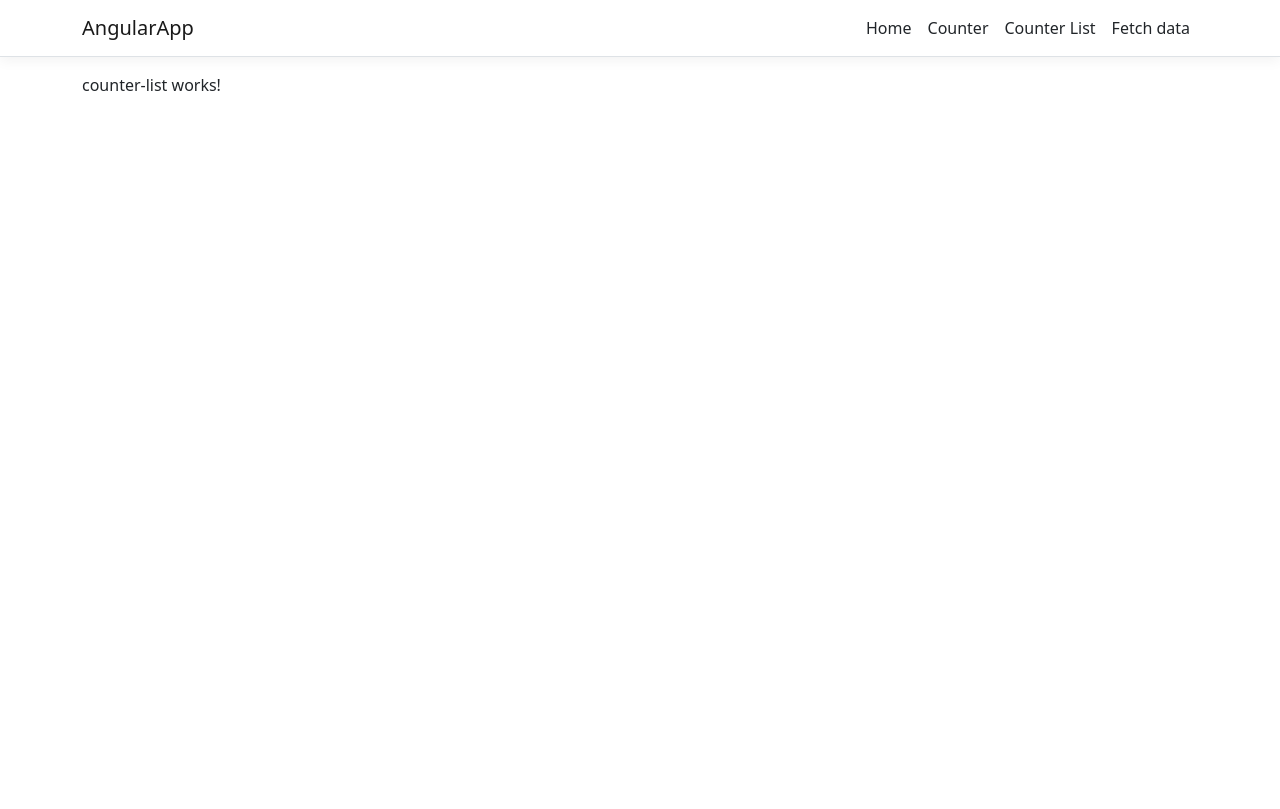
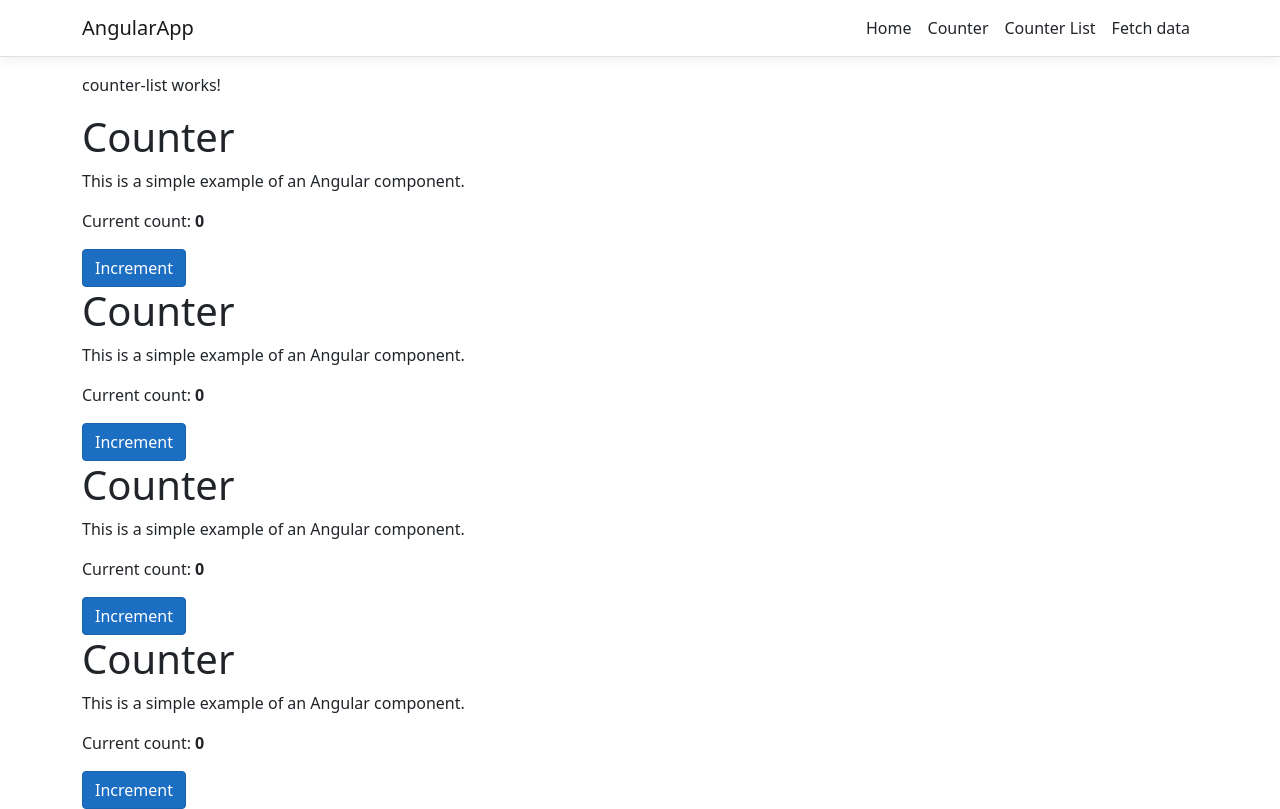
Before and after one commit to lifewithcoffee/AngularApp, an Angular app in the folder AngularApp/ClientApp/: page /counter-list in a window 1280 px wide. Built offline with nearby package versions, Linux system fonts and the light colour scheme.

Commit message:
add counter component into couter list page

```diff
--- a/AngularApp/ClientApp/src/app/counter-list/counter-list.component.html
+++ b/AngularApp/ClientApp/src/app/counter-list/counter-list.component.html
@@ -1 +1,6 @@
 <p>counter-list works!</p>
+
+<app-counter-component></app-counter-component>
+<app-counter-component></app-counter-component>
+<app-counter-component></app-counter-component>
+<app-counter-component></app-counter-component>
```
